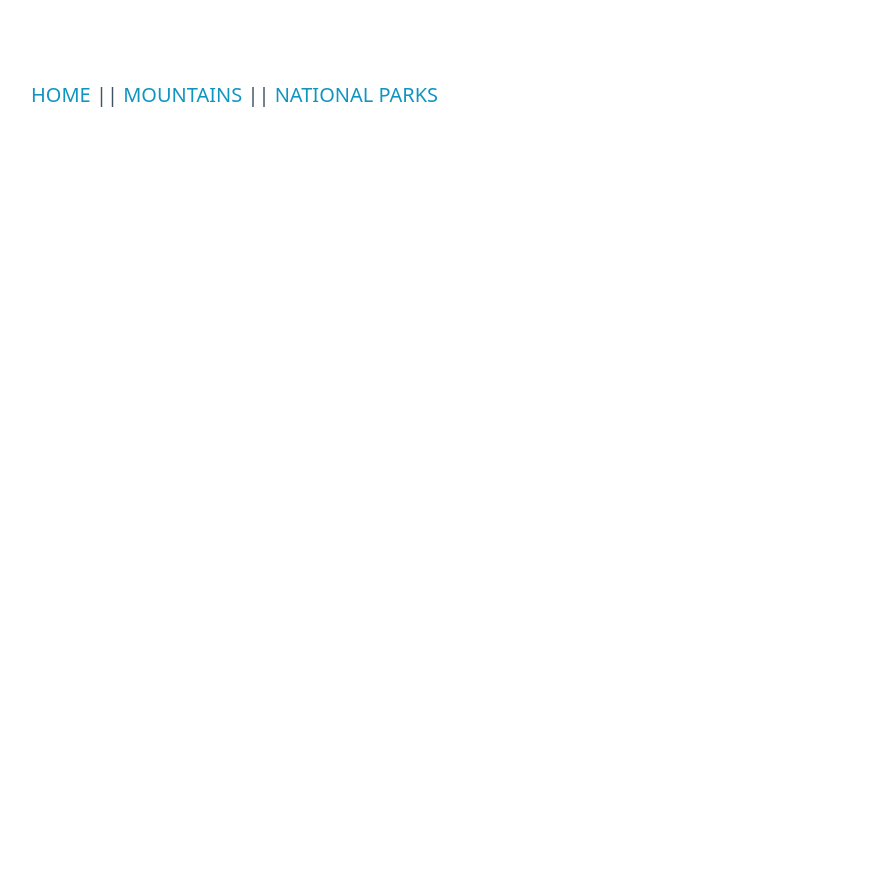
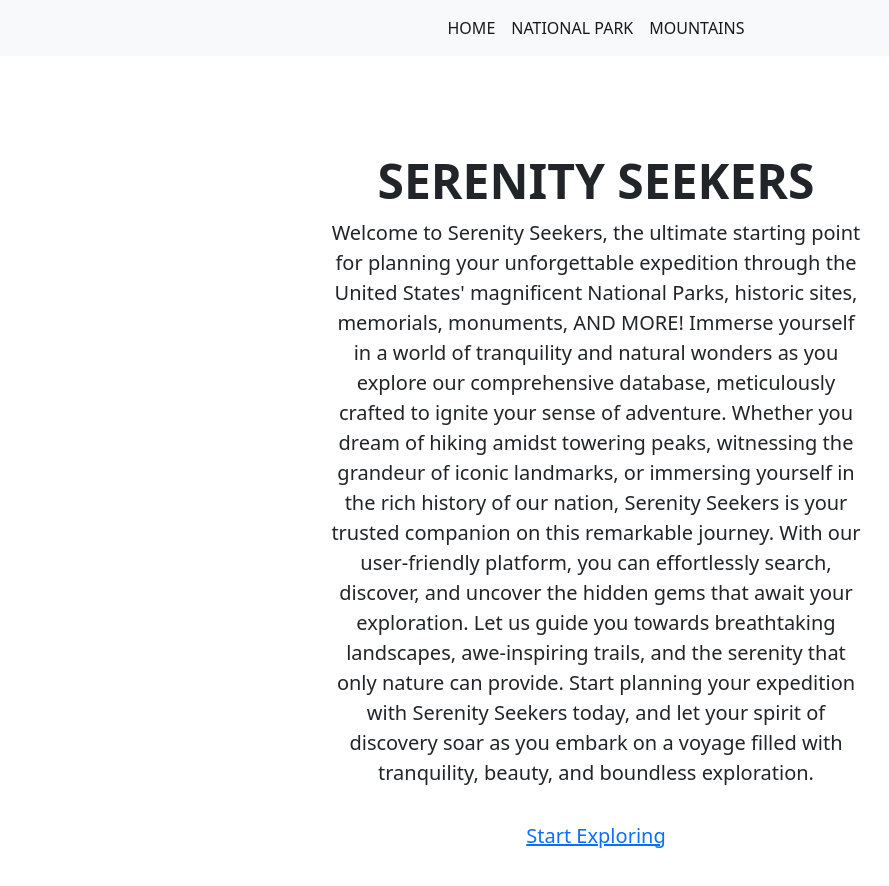
Before and after one commit to jacobdefalco/enjoy-the-outdoors, a plain HTML site: page index.html in a window 1280 px wide. Shown: the whole page, without its empty margins (44-933 px from the left). Before the commit the page ends 800 px from the top, so only its background shows below. Drawn offline with nearby package versions, Linux system fonts and the light colour scheme.

Commit message:
home page

```diff
--- a/index.html
+++ b/index.html
@@ -6,19 +6,108 @@
     <meta name="viewport" content="width=device-width, initial-scale=1.0" />
     <title>Enjoy The Outdoors | Home</title>
     <link
+      href="https://cdn.jsdelivr.net/npm/bootstrap@5.0.2/dist/css/bootstrap.min.css"
       rel="stylesheet"
-      href="https://cdn.jsdelivr.net/npm/@picocss/pico@1/css/pico.classless.min.css"
+      integrity="sha384-EVSTQN3/azprG1Anm3QDgpJLIm9Nao0Yz1ztcQTwFspd3yD65VohhpuuCOmLASjC"
+      crossorigin="anonymous"
     />
+    <link rel="stylesheet" href="styles/styles.css" />
   </head>
   <body>
     <header>
-      <a href="index.html">HOME</a>
-      ||
-      <a href="mountain.html">MOUNTAINS</a>
-      ||
-      <a href="national-parks.html">NATIONAL PARKS</a>
+      <div id="container">
+        <nav
+          class="navbar navbar-expand-lg navbar-light bg-light rounded"
+          aria-label="Twelfth navbar example"
+        >
+          <div class="container-fluid">
+            <button
+              class="navbar-toggler"
+              type="button"
+              data-bs-toggle="collapse"
+              data-bs-target="#navbarsExample10"
+              aria-controls="navbarsExample10"
+              aria-expanded="false"
+              aria-label="Toggle navigation"
+            >
+              <span class="navbar-toggler-icon"></span>
+            </button>
+
+            <div
+              class="collapse navbar-collapse justify-content-md-center"
+              id="navbarsExample10"
+            >
+              <ul class="navbar-nav">
+                <li class="nav-item">
+                  <a
+                    class="nav-link active"
+                    aria-current="page"
+                    href="index.html"
+                    >HOME</a
+                  >
+                </li>
+                <li class="nav-item">
+                  <a
+                    class="nav-link active"
+                    aria-current="page"
+                    href="national-parks.html"
+                    >NATIONAL PARK</a
+                  >
+                </li>
+                <li class="nav-item">
+                  <a
+                    class="nav-link active"
+                    aria-current="page"
+                    href="mountain.html"
+                    >MOUNTAINS</a
+                  >
+                </li>
+              </ul>
+            </div>
+          </div>
+        </nav>
+      </div>
     </header>
-    <main></main>
+    <main>
+      <div class="container">
+        <div class="px-4 py-5 my-5 text-center">
+          <div class="col-lg-6 mx-auto text-background-grey">
+            <h1 class="display-5 fw-bold website-header">SERENITY SEEKERS</h1>
+            <p class="lead mb-4">
+              Welcome to Serenity Seekers, the ultimate starting point for
+              planning your unforgettable expedition through the United States'
+              magnificent National Parks, historic sites, memorials, monuments,
+              AND MORE! Immerse yourself in a world of tranquility and natural
+              wonders as you explore our comprehensive database, meticulously
+              crafted to ignite your sense of adventure. Whether you dream of
+              hiking amidst towering peaks, witnessing the grandeur of iconic
+              landmarks, or immersing yourself in the rich history of our
+              nation, Serenity Seekers is your trusted companion on this
+              remarkable journey. With our user-friendly platform, you can
+              effortlessly search, discover, and uncover the hidden gems that
+              await your exploration. Let us guide you towards breathtaking
+              landscapes, awe-inspiring trails, and the serenity that only
+              nature can provide. Start planning your expedition with Serenity
+              Seekers today, and let your spirit of discovery soar as you embark
+              on a voyage filled with tranquility, beauty, and boundless
+              exploration.
+            </p>
+            <div class="d-grid gap-2 d-sm-flex justify-content-sm-center">
+              <button type="button" class="btn btn-lg px-4 gap-3 start-button">
+                <a href="national-parks.html" class="start-link"
+                  >Start Exploring</a
+                >
+              </button>
+            </div>
+          </div>
+        </div>
+      </div>
+    </main>
     <footer></footer>
+    <script
+      src="https://cdn.jsdelivr.net/npm/bootstrap@5.0.2/dist/js/bootstrap.bundle.min.js"
+      integrity="sha384-MrcW6ZMFYlzcLA8Nl+NtUVF0sA7MsXsP1UyJoMp4YLEuNSfAP+JcXn/tWtIaxVXM"
+      crossorigin="anonymous"
+    ></script>
   </body>
 </html>
```
